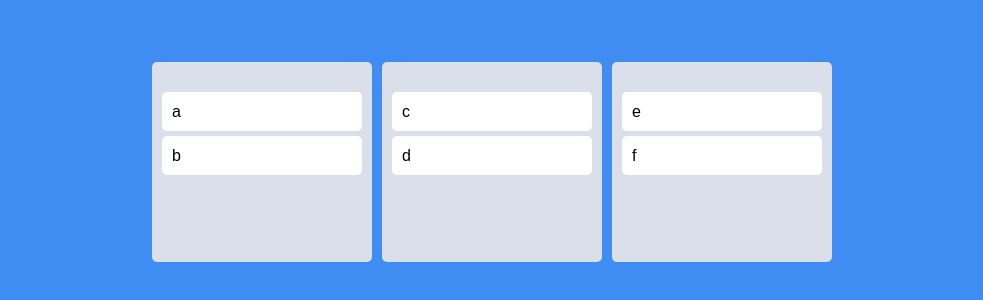
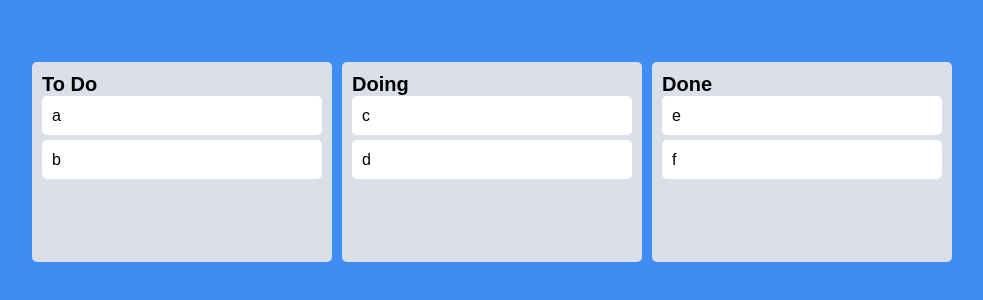
Before and after one commit to UHyun-K/kanban, a React (Create React App) app: page / in a window 1280 px wide. Shown: the part 238-538 px from the top of the page, without its empty margins (148-1131 px from the left). Built offline with nearby package versions, Linux system fonts and the light colour scheme.

Commit message:
same board movement

```diff
--- a/src/App.tsx
+++ b/src/App.tsx
@@ -12,8 +12,7 @@ import Board from "./Components/Board";
 
 const Wrapper = styled.div`
     display: flex;
-    max-width: 680px;
-    width: 100%;
+    width: 100vw;
     margin: 0 auto;
     justify-content: center;
     align-items: center;
@@ -21,23 +20,32 @@ const Wrapper = styled.div`
 `;
 const Boards = styled.div`
     width: 100%;
-    display: grid;
+    display: flex;
+    justify-content: center;
+    align-items: flex-start;
     gap: 10px;
-    grid-template-columns: repeat(3, 1fr);
 `;
 
 function App() {
     const [toDos, setToDos] = useRecoilState(toDoState);
-    const onDragEnd = ({ draggableId, destination, source }: DropResult) => {
-        if (!destination) return;
-        /*   setToDos((oldToDos) => {
-            const copyToDos = [...oldToDos];
-            // 1) Delete item on source.index
-            copyToDos.splice(source.index, 1);
-            // 2) Put back the item on the destination.index
-            copyToDos.splice(destination?.index, 0, draggableId);
-            return copyToDos; */
-        /*         }); */
+    const onDragEnd = (info: DropResult) => {
+        console.log(info);
+        console.log(toDos);
+        const { draggableId, destination, source } = info;
+        if (destination?.droppableId === source.droppableId) {
+            //same board movement
+            setToDos((allBoards) => {
+                const boardCopy = [...allBoards[source.droppableId]];
+                // 1) Delete item on source.index
+                boardCopy.splice(source.index, 1);
+                // 2) Put back the item on the destination.index
+                boardCopy.splice(destination?.index, 0, draggableId);
+                return {
+                    ...allBoards,
+                    [source.droppableId]: boardCopy,
+                };
+            });
+        }
     };
     return (
         <DragDropContext onDragEnd={onDragEnd}>
--- a/src/Components/Board.tsx
+++ b/src/Components/Board.tsx
@@ -3,11 +3,16 @@ import styled from "styled-components";
 import DraggableCard from "./DraggableCard";
 
 const Wrapper = styled.div`
+    width: 300px;
     padding: 20px 10px;
-    padding-top: 30px;
+    padding-top: 10px;
     background-color: ${(props) => props.theme.boardColor};
     border-radius: 5px;
     min-height: 200px;
+`;
+const Title = styled.h1`
+    font-weight: bold;
+    font-size: 20px;
 `;
 
 interface IBoardProps {
@@ -16,16 +21,23 @@ interface IBoardProps {
 }
 function Board({ toDos, boardId }: IBoardProps) {
     return (
+        <Wrapper>
+            <Title>{boardId}</Title>
             <Droppable droppableId={boardId}>
                 {(magic) => (
-                <Wrapper ref={magic.innerRef} {...magic.droppableProps}>
+                    <div ref={magic.innerRef} {...magic.droppableProps}>
                         {toDos.map((toDo, index) => (
-                        <DraggableCard key={toDo} index={index} toDo={toDo} />
+                            <DraggableCard
+                                key={toDo}
+                                index={index}
+                                toDo={toDo}
+                            />
                         ))}
                         {magic.placeholder}
-                </Wrapper>
+                    </div>
                 )}
             </Droppable>
+        </Wrapper>
     );
 }
 
--- a/src/atoms.tsx
+++ b/src/atoms.tsx
@@ -5,8 +5,8 @@ interface IToDoState {
 export const toDoState = atom<IToDoState>({
     key: "toDo",
     default: {
-        to_do: ["a", "b"],
-        doing: ["c", "d"],
-        done: ["e", "f"],
+        "To Do": ["a", "b"],
+        Doing: ["c", "d"],
+        Done: ["e", "f"],
     },
 });
```
Lines whose indentation alone changed are shown as unchanged.
